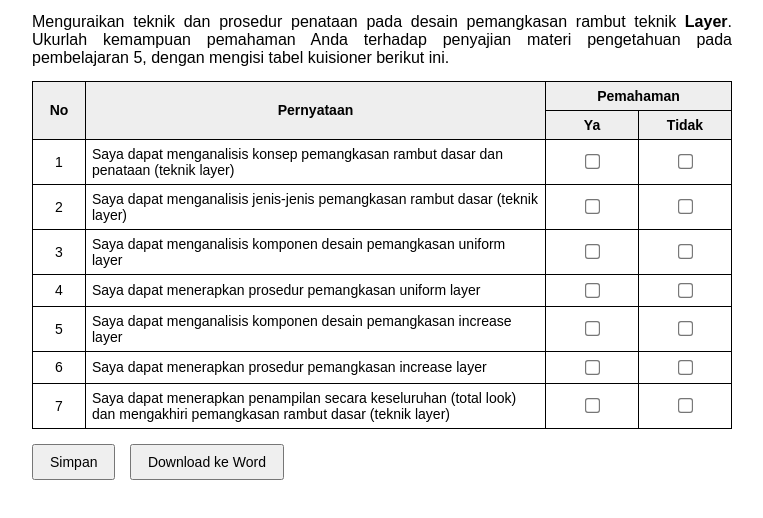
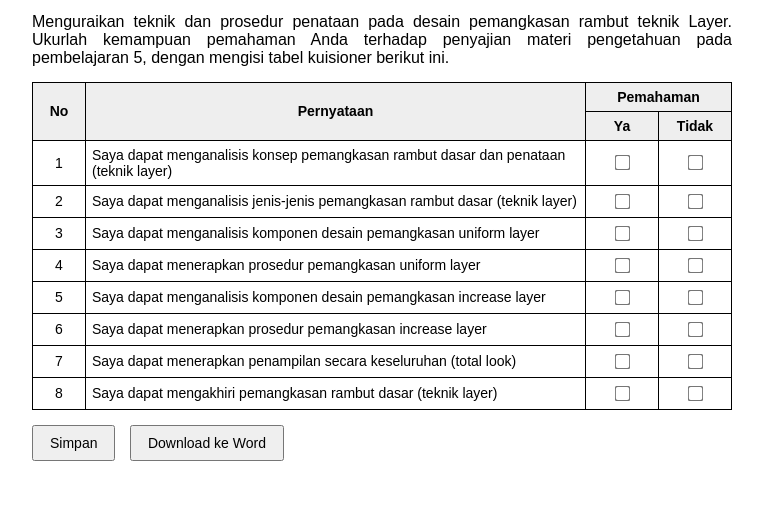
Before and after one commit to learningproject0725/refleksi5, a plain HTML site: page index.html in a window 1280 px wide. Shown: the part 64-582 px from the top of the page, without its empty margins (258-1021 px from the left). Drawn offline with Linux system fonts and the light colour scheme.

Commit message:
Update index.html

```diff
--- a/index.html
+++ b/index.html
@@ -5,20 +5,19 @@
   <title>Refleksi 5 - Pemangkasan Teknik Layer</title>
   <style>
     body {
-      font-family: Arial, sans-serif;
+      font-family: sans-serif;
       padding: 20px;
       max-width: 700px;
       margin: auto;
     }
-    h3 { margin-bottom: 6px; }
-    p { margin-bottom: 14px; text-align: justify; }
+    h3 { margin-bottom: 5px; }
+    p { margin-bottom: 15px; text-align: justify; }
     table { width: 100%; border-collapse: collapse; margin-top: 10px; }
     th, td { border: 1px solid #000; padding: 6px; font-size: 14px; vertical-align: middle; }
     th { background-color: #eee; text-align: center; }
     td:nth-child(1) { text-align: center; width: 40px; }
-    td:nth-child(3), td:nth-child(4) { text-align: center; width: 80px; }
-    .left { text-align: left; }
-    input[type="checkbox"] { transform: scale(1.15); cursor: pointer; }
+    td:nth-child(3), td:nth-child(4) { text-align: center; width: 60px; }
+    input[type="checkbox"] { transform: scale(1.2); cursor: pointer; }
     button { margin-top: 15px; padding: 8px 16px; font-size: 14px; cursor: pointer; }
     button + button { margin-left: 10px; }
   </style>
@@ -26,7 +25,7 @@
 <body>
   <h3>Refleksi 5</h3>
   <p>
-    Menguraikan teknik dan prosedur penataan pada desain pemangkasan rambut teknik <b>Layer</b>.
+    Menguraikan teknik dan prosedur penataan pada desain pemangkasan rambut teknik Layer.
     Ukurlah kemampuan pemahaman Anda terhadap penyajian materi pengetahuan pada pembelajaran 5,
     dengan mengisi tabel kuisioner berikut ini.
   </p>
@@ -46,45 +45,51 @@
     <tbody>
       <tr>
         <td>1</td>
-        <td class="left">Saya dapat menganalisis konsep pemangkasan rambut dasar dan penataan (teknik layer)</td>
-        <td><input type="checkbox" id="r5-q1-yes" data-pair="r5-q1-no"></td>
-        <td><input type="checkbox" id="r5-q1-no"  data-pair="r5-q1-yes"></td>
+        <td>Saya dapat menganalisis konsep pemangkasan rambut dasar dan penataan (teknik layer)</td>
+        <td><input type="checkbox" id="r5-q1-yes"></td>
+        <td><input type="checkbox" id="r5-q1-no"></td>
       </tr>
       <tr>
         <td>2</td>
-        <td class="left">Saya dapat menganalisis jenis-jenis pemangkasan rambut dasar (teknik layer)</td>
-        <td><input type="checkbox" id="r5-q2-yes" data-pair="r5-q2-no"></td>
-        <td><input type="checkbox" id="r5-q2-no"  data-pair="r5-q2-yes"></td>
+        <td>Saya dapat menganalisis jenis-jenis pemangkasan rambut dasar (teknik layer)</td>
+        <td><input type="checkbox" id="r5-q2-yes"></td>
+        <td><input type="checkbox" id="r5-q2-no"></td>
       </tr>
       <tr>
         <td>3</td>
-        <td class="left">Saya dapat menganalisis komponen desain pemangkasan uniform layer</td>
-        <td><input type="checkbox" id="r5-q3-yes" data-pair="r5-q3-no"></td>
-        <td><input type="checkbox" id="r5-q3-no"  data-pair="r5-q3-yes"></td>
+        <td>Saya dapat menganalisis komponen desain pemangkasan uniform layer</td>
+        <td><input type="checkbox" id="r5-q3-yes"></td>
+        <td><input type="checkbox" id="r5-q3-no"></td>
       </tr>
       <tr>
         <td>4</td>
-        <td class="left">Saya dapat menerapkan prosedur pemangkasan uniform layer</td>
-        <td><input type="checkbox" id="r5-q4-yes" data-pair="r5-q4-no"></td>
-        <td><input type="checkbox" id="r5-q4-no"  data-pair="r5-q4-yes"></td>
+        <td>Saya dapat menerapkan prosedur pemangkasan uniform layer</td>
+        <td><input type="checkbox" id="r5-q4-yes"></td>
+        <td><input type="checkbox" id="r5-q4-no"></td>
       </tr>
       <tr>
         <td>5</td>
-        <td class="left">Saya dapat menganalisis komponen desain pemangkasan increase layer</td>
-        <td><input type="checkbox" id="r5-q5-yes" data-pair="r5-q5-no"></td>
-        <td><input type="checkbox" id="r5-q5-no"  data-pair="r5-q5-yes"></td>
+        <td>Saya dapat menganalisis komponen desain pemangkasan increase layer</td>
+        <td><input type="checkbox" id="r5-q5-yes"></td>
+        <td><input type="checkbox" id="r5-q5-no"></td>
       </tr>
       <tr>
         <td>6</td>
-        <td class="left">Saya dapat menerapkan prosedur pemangkasan increase layer</td>
-        <td><input type="checkbox" id="r5-q6-yes" data-pair="r5-q6-no"></td>
-        <td><input type="checkbox" id="r5-q6-no"  data-pair="r5-q6-yes"></td>
+        <td>Saya dapat menerapkan prosedur pemangkasan increase layer</td>
+        <td><input type="checkbox" id="r5-q6-yes"></td>
+        <td><input type="checkbox" id="r5-q6-no"></td>
       </tr>
       <tr>
         <td>7</td>
-        <td class="left">Saya dapat menerapkan penampilan secara keseluruhan (total look) dan mengakhiri pemangkasan rambut dasar (teknik layer)</td>
-        <td><input type="checkbox" id="r5-q7-yes" data-pair="r5-q7-no"></td>
-        <td><input type="checkbox" id="r5-q7-no"  data-pair="r5-q7-yes"></td>
+        <td>Saya dapat menerapkan penampilan secara keseluruhan (total look)</td>
+        <td><input type="checkbox" id="r5-q7-yes"></td>
+        <td><input type="checkbox" id="r5-q7-no"></td>
+      </tr>
+      <tr>
+        <td>8</td>
+        <td>Saya dapat mengakhiri pemangkasan rambut dasar (teknik layer)</td>
+        <td><input type="checkbox" id="r5-q8-yes"></td>
+        <td><input type="checkbox" id="r5-q8-no"></td>
       </tr>
     </tbody>
   </table>
@@ -93,7 +98,7 @@
   <button onclick="exportToDoc()">Download ke Word</button>
 
   <script>
-    // daftar id untuk Refleksi 5 (7 pernyataan × Ya/Tidak)
+    // daftar id untuk Refleksi 5
     const ids5 = [
       'r5-q1-yes','r5-q1-no',
       'r5-q2-yes','r5-q2-no',
@@ -101,25 +106,16 @@
       'r5-q4-yes','r5-q4-no',
       'r5-q5-yes','r5-q5-no',
       'r5-q6-yes','r5-q6-no',
-      'r5-q7-yes','r5-q7-no'
+      'r5-q7-yes','r5-q7-no',
+      'r5-q8-yes','r5-q8-no'
     ];
 
-    // muat state dari localStorage & pasang listener eksklusif
-    window.addEventListener('DOMContentLoaded', () => {
+    window.onload = () => {
       ids5.forEach(id => {
         const el = document.getElementById(id);
         if (el) el.checked = localStorage.getItem(id) === 'true';
       });
-
-      // Buat Ya/Tidak saling eksklusif per baris
-      document.querySelectorAll('input[type="checkbox"][data-pair]').forEach(cb => {
-        cb.addEventListener('change', (e) => {
-          const pairId = e.target.getAttribute('data-pair');
-          const pair = document.getElementById(pairId);
-          if (e.target.checked && pair) pair.checked = false;
-        });
-      });
-    });
+    };
 
     function saveProgress() {
       ids5.forEach(id => {
@@ -130,6 +126,10 @@
     }
 
     function exportToDoc() {
+      let rows = `
+        <tr><th rowspan='2'>No</th><th rowspan='2'>Pernyataan</th><th colspan='2'>Pemahaman</th></tr>
+        <tr><th>Ya</th><th>Tidak</th></tr>`;
+
       const questions = [
         "Saya dapat menganalisis konsep pemangkasan rambut dasar dan penataan (teknik layer)",
         "Saya dapat menganalisis jenis-jenis pemangkasan rambut dasar (teknik layer)",
@@ -137,24 +137,17 @@
         "Saya dapat menerapkan prosedur pemangkasan uniform layer",
         "Saya dapat menganalisis komponen desain pemangkasan increase layer",
         "Saya dapat menerapkan prosedur pemangkasan increase layer",
-        "Saya dapat menerapkan penampilan secara keseluruhan (total look) dan mengakhiri pemangkasan rambut dasar (teknik layer)"
+        "Saya dapat menerapkan penampilan secara keseluruhan (total look)",
+        "Saya dapat mengakhiri pemangkasan rambut dasar (teknik layer)"
       ];
 
-      let rowsHtml = `
-        <tr><th rowspan='2'>No</th><th rowspan='2'>Pernyataan</th><th colspan='2'>Pemahaman</th></tr>
-        <tr><th>Ya</th><th>Tidak</th></tr>`;
-
       questions.forEach((q, i) => {
-        const yesId = `r5-q${i+1}-yes`;
-        const noId  = `r5-q${i+1}-no`;
-        const yes = document.getElementById(yesId) && document.getElementById(yesId).checked;
-        const no  = document.getElementById(noId)  && document.getElementById(noId).checked;
-        rowsHtml += `
+        rows += `
           <tr>
-            <td style="text-align:center">${i+1}</td>
+            <td>${i+1}</td>
             <td>${q}</td>
-            <td style="text-align:center">${yes ? '✓' : ''}</td>
-            <td style="text-align:center">${no  ? '✓' : ''}</td>
+            <td>${document.getElementById('r5-q'+(i+1)+'-yes').checked ? '✓' : ''}</td>
+            <td>${document.getElementById('r5-q'+(i+1)+'-no').checked ? '✓' : ''}</td>
           </tr>`;
       });
 
@@ -164,20 +157,15 @@
               xmlns='http://www.w3.org/TR/REC-html40'>
         <head><meta charset='utf-8'><title>Refleksi 5</title></head><body>
         <h2>Refleksi 5</h2>
-        <p>Menguraikan teknik dan prosedur penataan pada desain pemangkasan rambut teknik Layer. Ukurlah kemampuan pemahaman Anda terhadap penyajian materi pengetahuan pada pembelajaran 5, dengan mengisi tabel kuisioner berikut ini.</p>
-        <table border='1' cellpadding='6' cellspacing='0' style='border-collapse:collapse;width:100%'>
-          ${rowsHtml}
-        </table></body></html>`;
+        <table border='1' cellpadding='6' cellspacing='0'>${rows}</table>
+        </body></html>`;
 
       const blob = new Blob(['\ufeff' + html], { type: 'application/msword' });
       const url = URL.createObjectURL(blob);
       const link = document.createElement('a');
       link.href = url;
       link.download = 'Refleksi_5_Pemangkasan_Teknik_Layer.doc';
-      document.body.appendChild(link);
       link.click();
-      document.body.removeChild(link);
-      URL.revokeObjectURL(url);
     }
   </script>
 </body>
```
